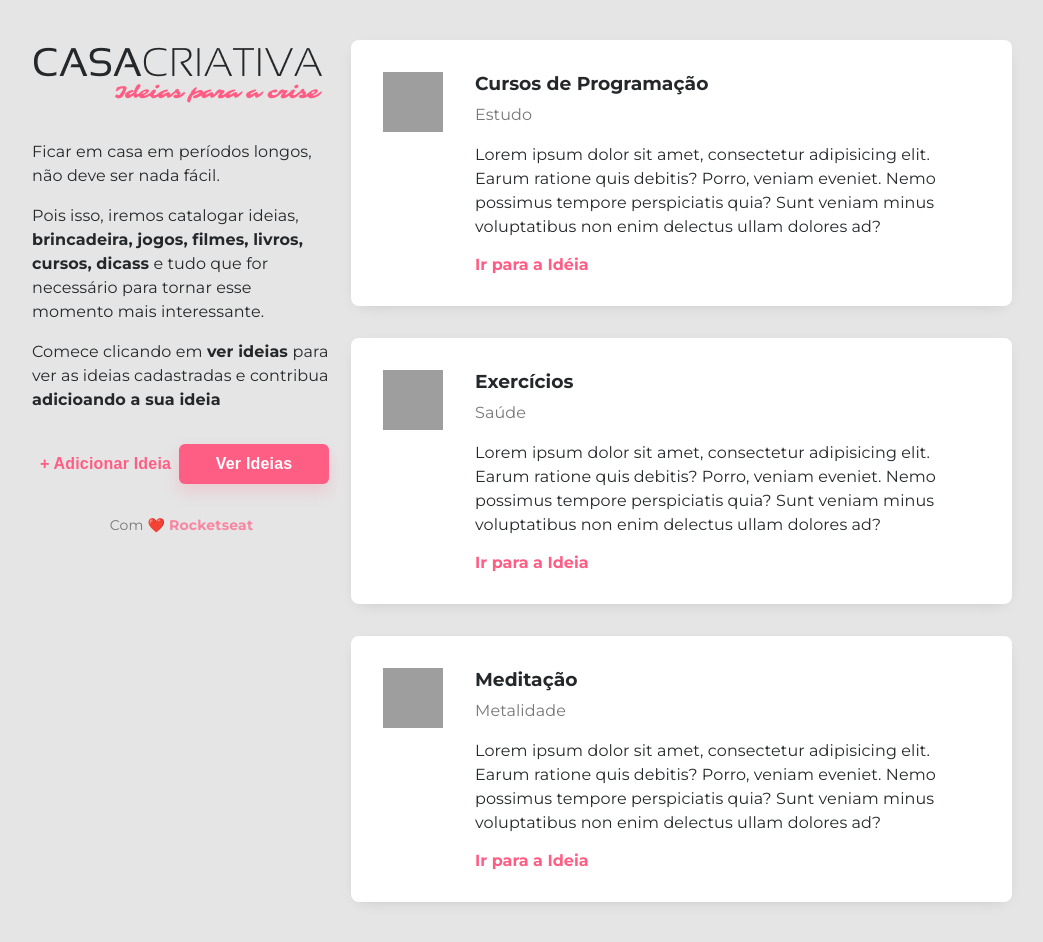
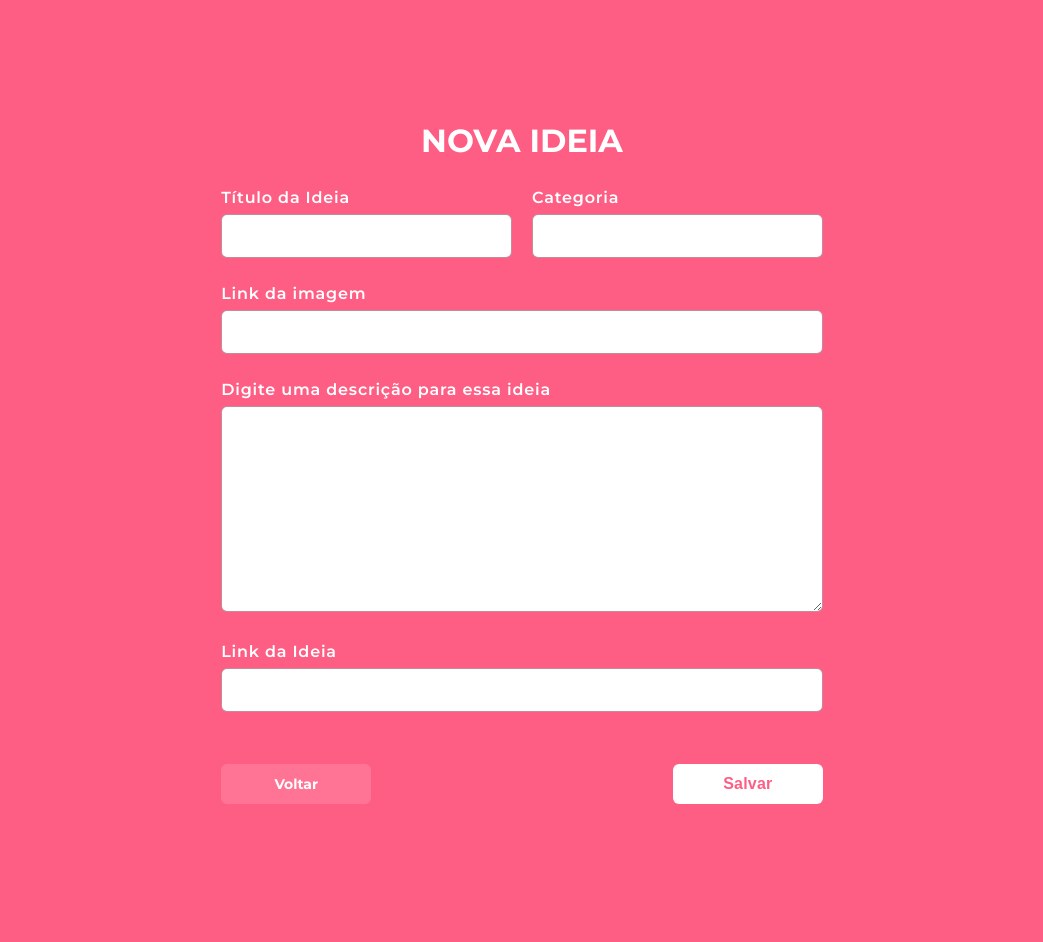
Before and after one commit to marcosaureliodev/Casa-Criativa, a plain HTML site: page index.html in a window 1280 px wide. Both pictures are taken after a click on the button "+ Adicionar Ideia". Shown: the whole page, without its empty margins (118-1161 px from the left). Drawn offline with Linux system fonts and the light colour scheme; grey boxes are pictures that could not be loaded.

Commit message:
Finalizado modal login

```diff
--- a/css/style.css
+++ b/css/style.css
@@ -20,6 +20,11 @@ body {
   font-family: 'Montserrat', sans-serif;
 
   margin: 0;
+
+  overflow-x: hidden; /* Remover scrow horizontal */
+  /* overflow-y: hidden; remover scrow vertical */
+
+
 }
 
 a {
@@ -175,11 +180,12 @@ footer a {
   justify-content: center;
   /* alinhando conteudo ao meio no eixo x e y */
 
-  transition: all 400ms;
+  transition: 400ms;
+
 }
 
 #modal .content {
-  margin-top: 128px;
+  margin-top: 100px;
 
   color: white;
 }
@@ -244,15 +250,50 @@ form button {
 
   justify-self: end;
 
-  transition: 0.3s;
+  transition: 400ms;
+}
+
+form a{
+
+  width: 150px;
+  height: 40px;
+
+ background-color: #FFFFFF22;
+ color: white;
+
+ display: flex;
+ align-items: center;
+ justify-content: center;
+
+ font-size: 14px;
+ font-weight: bold;
+
+ border-radius: 6px;
+
+ align-self: end;
+
+ transition: 400ms;
+
 }
 
 form button:hover {
   background-color: #0984E3;
   color: white;
 
+  box-shadow: 4px 3px 5px #25282B20;
+
   text-decoration: none;
 }
+
+form a:hover{
+  background: #FFF;
+  color: #FF5E84;
+
+  box-shadow: 4px 3px 5px #25282B20;
+
+  text-decoration: none;
+}
+
 
 #modal.hide {
   opacity: 0;
--- a/index.html
+++ b/index.html
@@ -1,7 +1,7 @@
 <!DOCTYPE html>
 
 <html lang="pt-BR">
-
+<!-- Tag HTML -->
 <head>
   <meta charset="UTF-8">
   <meta name="viewport" content="width=device-width, initial-scale=1.0">
@@ -13,11 +13,11 @@
 
 </head>
 
-<body>
+<body> <!-- Inicio body -->
 
 
-  <div id="container">
-    <section id="intro">
+  <div id="container"> <!-- Inicio container -->
+    <section id="intro"> <!-- Inicio secao introducao -->
 
       <header>
         <img src="/img/LogoCasaCriativa.png" alt="Imagem Logo Casa Criativa">
@@ -52,9 +52,9 @@
         Com ❤️ <a href="http://rocketseat.com.br">Rocketseat</a>
       </footer>
 
-    </section>
+    </section> <!-- Fim secao introducao -->
 
-    <section id="last-ideias">
+    <section id="last-ideias"> <!-- Secao nova idaias -->
       <div class="idea">
         <img src="https://image.flaticon.com/icons/svg/2729/2729007.svg" alt="Imagem de Curso de Programação">
 
@@ -96,13 +96,13 @@
           <a href="#">Ir para a Ideia</a>
         </div>
       </div>
-    </section>
+    </section> <!-- FIm secao nova idaias -->
 
-  </div>
+  </div> <!-- Fim containar -->
 
-  <!-- Modal -->
 
-  <div id="modal" class="hide">
+
+  <div id="modal" class="hide"> <!-- Modal -->
     <div class="content">
       <h1>Nova Ideia</h1>
 
@@ -133,19 +133,18 @@
           <input type="url" name="link">
         </div>
 
+        <a href="#"onclick="onOff()">Voltar</a>
         <button>Salvar</button>
 
       </form>
 
     </div>
 
-  </div>
+  </div> <!-- Fim Modal -->
 
 
   <script src="/js/scripts.js"></script>
 
-</body>
+</body> <!-- Fim Body -->
 
-</html>
-
-<!--Iniciar video 2 apartir do minuto 1:09:18-->
+</html> <!-- Fim Tag HTML -->
--- a/js/scripts.js
+++ b/js/scripts.js
@@ -1,12 +1,6 @@
-function(onOff) {
+function onOff() {
   document
-      .querySelector("footer")
+      .querySelector("#modal")
       .classList
       .toggle("hide")
 }
-
-document
-  .querySelector("button.fat")
-  .addEventListener("click", onOff)
-
-  /* 1:31:56*/
```
